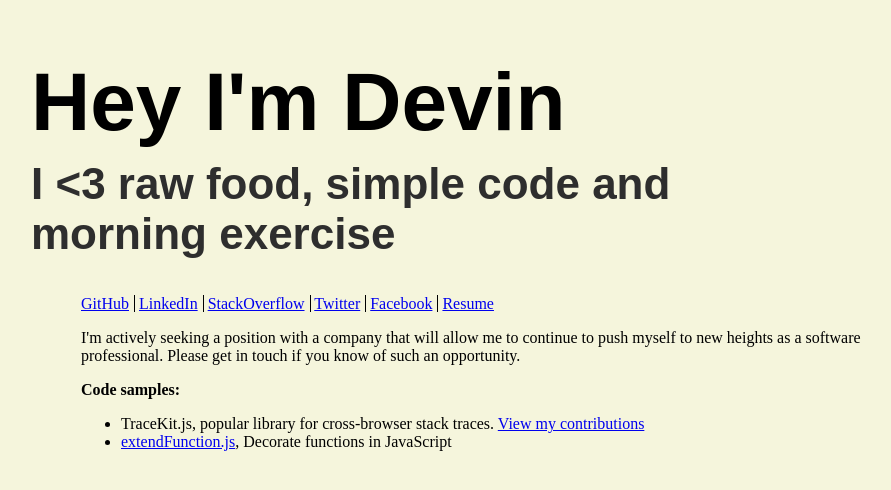
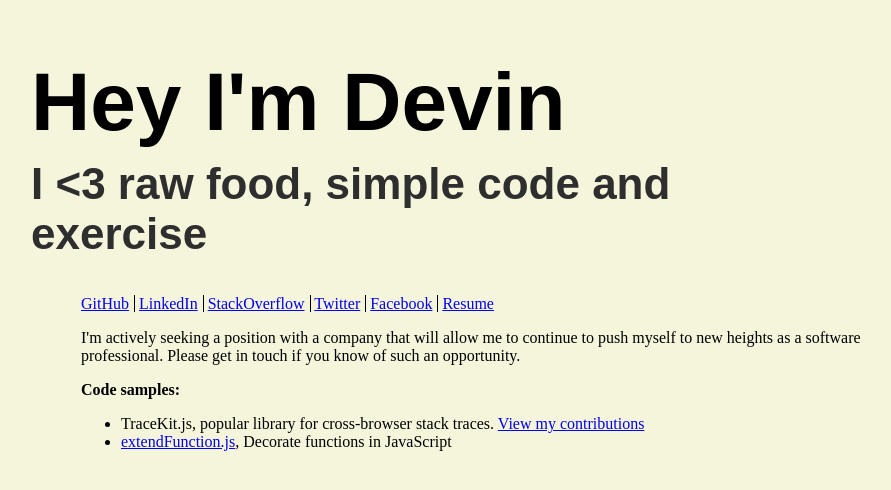
Before and after one commit to devinrhode2/devinrhode2.github.io, a plain HTML site: page index.html in a window 1280 px wide. Shown: the whole page, without its empty margins (159-1050 px from the left). Drawn offline with Linux system fonts and the light colour scheme.

Commit message:
Update index.html

```diff
--- a/index.html
+++ b/index.html
@@ -41,7 +41,7 @@
               Hey I'm Devin
             </h1>
             <h2>
-              I <3 raw food, simple code and morning exercise
+              I <3 raw food, simple code and exercise
             </h1>
         </div>
         <div class="links">
```
